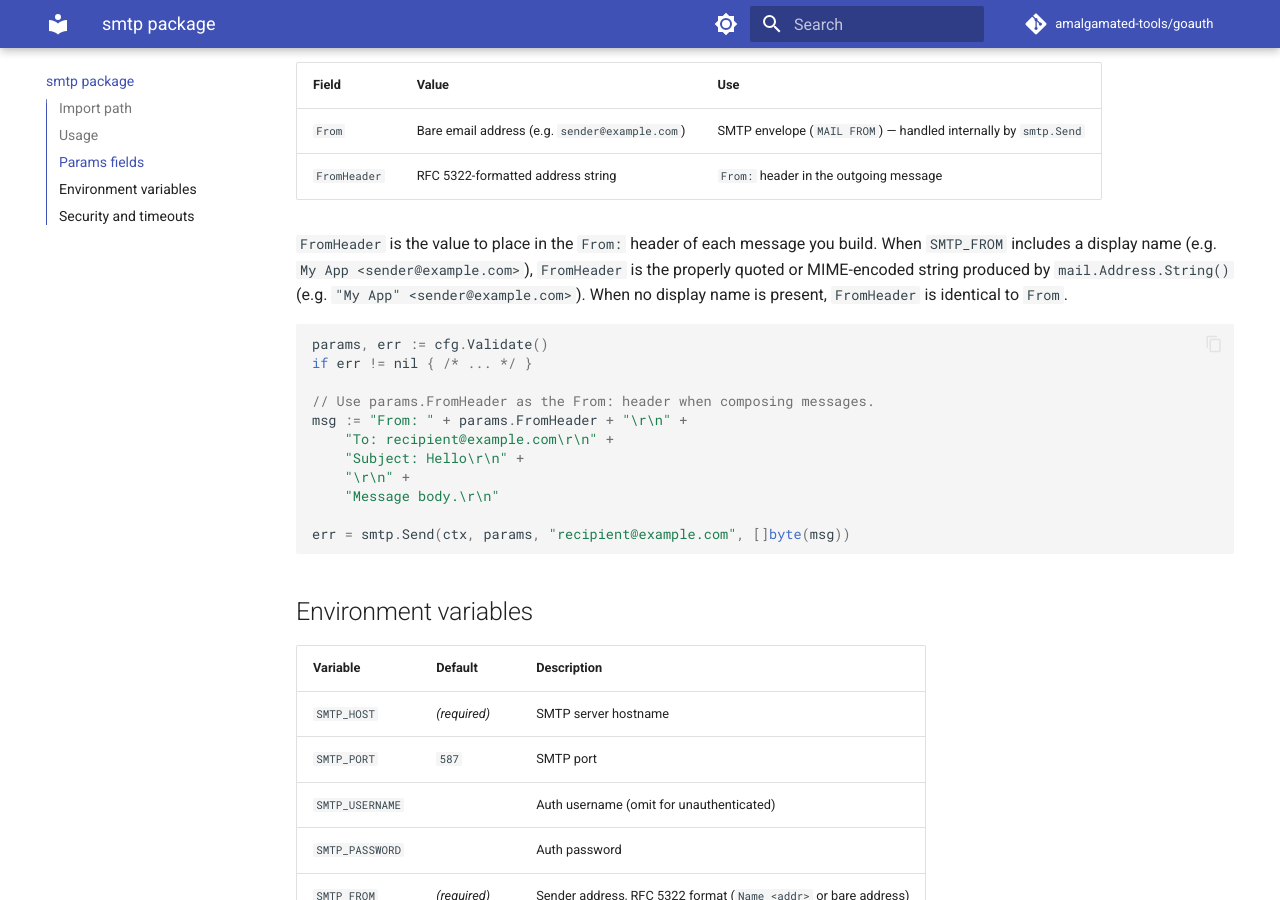
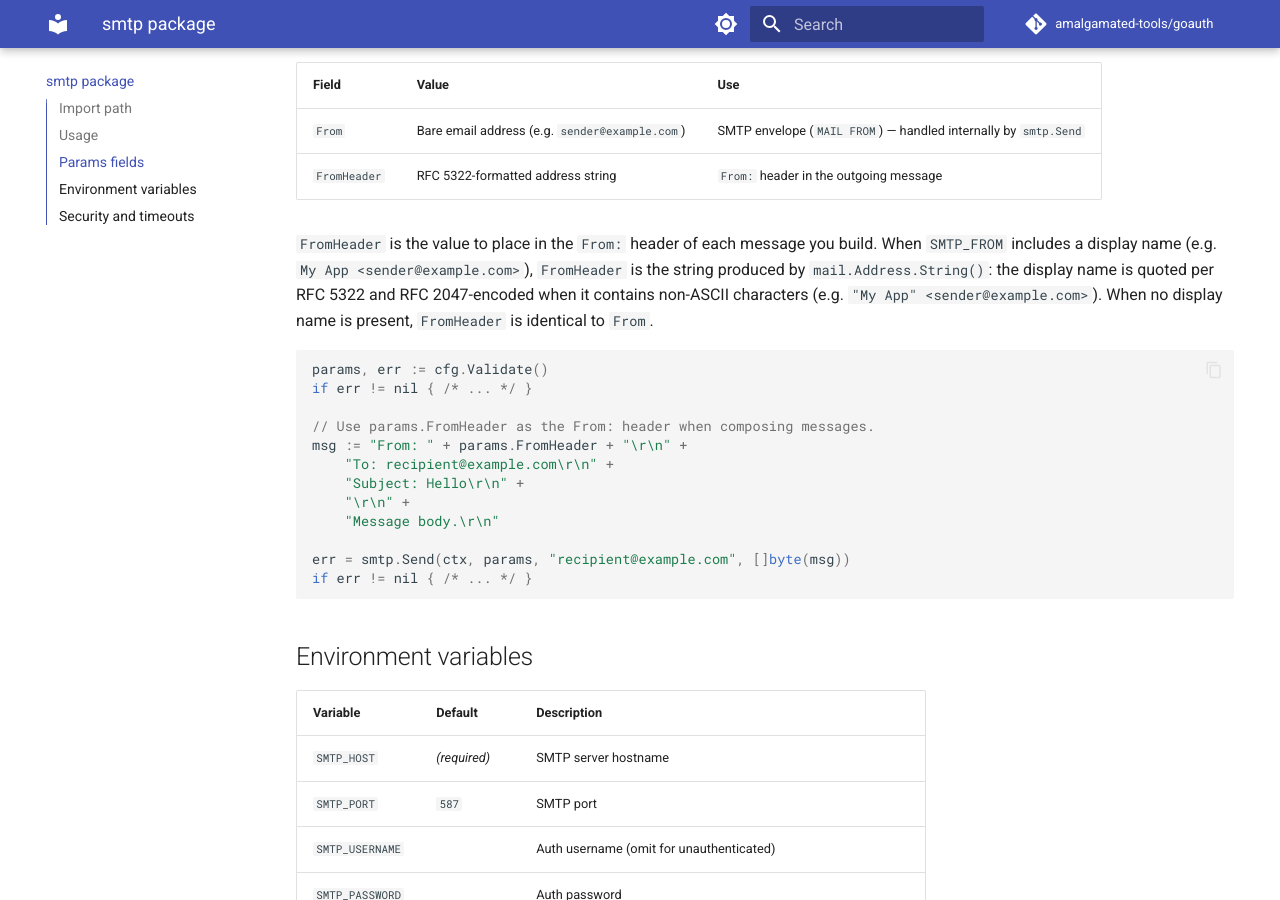
Before and after one commit to amalgamated-tools/goauth, an MkDocs documentation site: the page built from docs/smtp.md, in a window 1280 px wide and 900 px high, scrolled down 767 px. Built offline with MkDocs 1.6.1 and Material for MkDocs 9.7.7, drawn with Linux system fonts in a browser that asks for light colours; comment, search, counter and statistics services are not loaded.

Commit message:
docs(smtp): fix RFC references and add error handling in example
- Clarify that display names are quoted per RFC 5322 and RFC 2047-encoded
  for non-ASCII characters, rather than the vague "MIME-encoded" wording
- Add error handling for smtp.Send call in the FromHeader usage example

````diff
--- a/docs/smtp.md
+++ b/docs/smtp.md
@@ -31,7 +31,7 @@ if cfg.Enabled() {
 | `From` | Bare email address (e.g. `sender@example.com`) | SMTP envelope (`MAIL FROM`) — handled internally by `smtp.Send` |
 | `FromHeader` | RFC 5322-formatted address string | `From:` header in the outgoing message |
 
-`FromHeader` is the value to place in the `From:` header of each message you build. When `SMTP_FROM` includes a display name (e.g. `My App <sender@example.com>`), `FromHeader` is the properly quoted or MIME-encoded string produced by `mail.Address.String()` (e.g. `"My App" <sender@example.com>`). When no display name is present, `FromHeader` is identical to `From`.
+`FromHeader` is the value to place in the `From:` header of each message you build. When `SMTP_FROM` includes a display name (e.g. `My App <sender@example.com>`), `FromHeader` is the string produced by `mail.Address.String()`: the display name is quoted per RFC 5322 and RFC 2047-encoded when it contains non-ASCII characters (e.g. `"My App" <sender@example.com>`). When no display name is present, `FromHeader` is identical to `From`.
 
 ```go
 params, err := cfg.Validate()
@@ -45,6 +45,7 @@ msg := "From: " + params.FromHeader + "\r\n" +
     "Message body.\r\n"
 
 err = smtp.Send(ctx, params, "recipient@example.com", []byte(msg))
+if err != nil { /* ... */ }
 ```
 
 ## Environment variables
````
